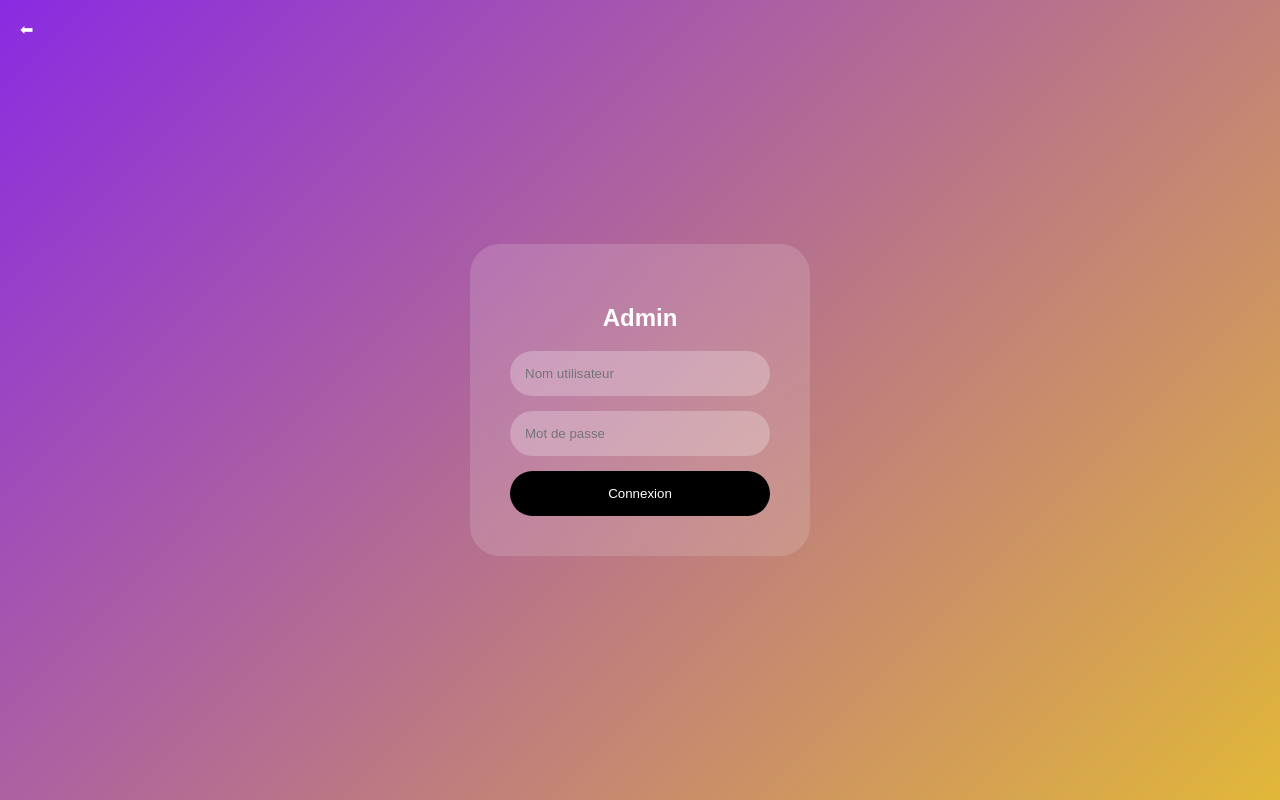
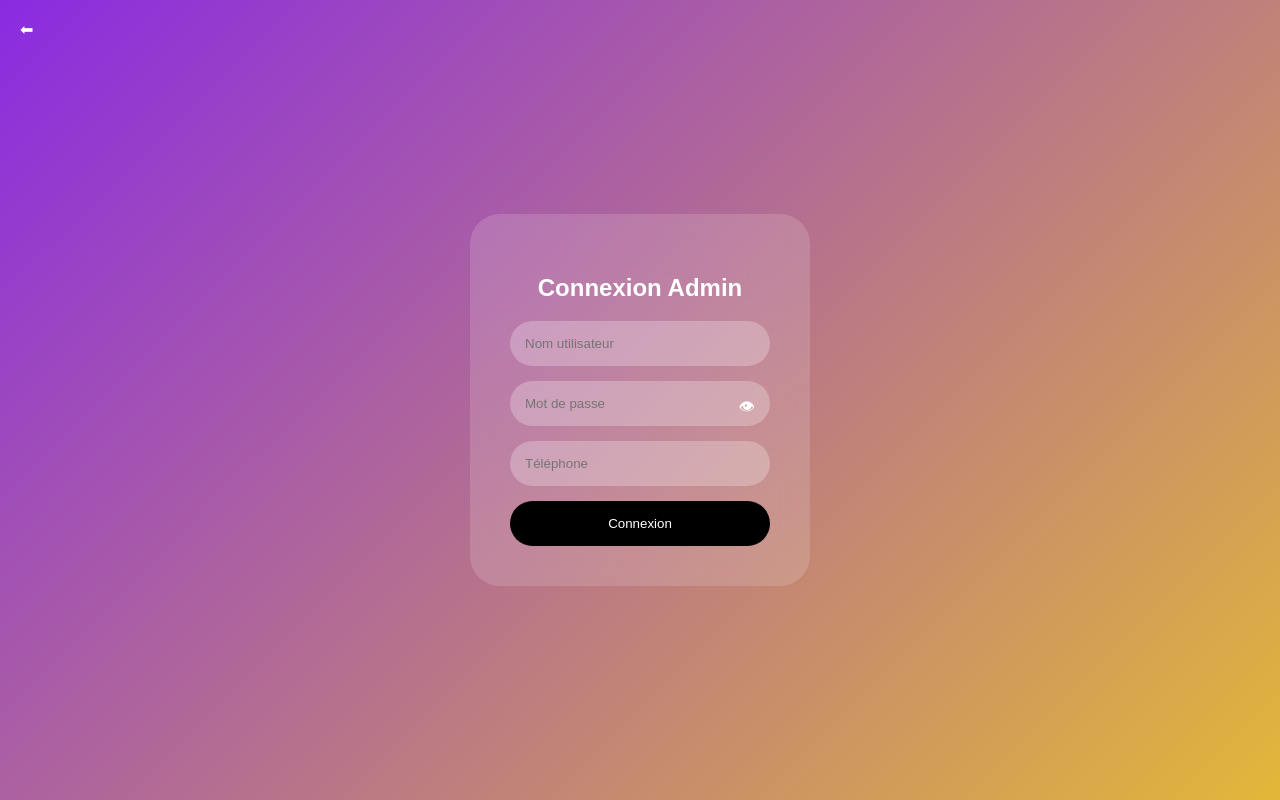
Before and after one commit to lomriwael4-wq/Snap-, a plain HTML site: page admin-login.html in a window 1280 px wide. Drawn offline with Linux system fonts and the light colour scheme.

Commit message:
Update admin-login.html

```diff
--- a/admin-login.html
+++ b/admin-login.html
@@ -32,6 +32,8 @@ backdrop-filter:blur(25px);
 text-align:center;
 }
 
+.input-group{position:relative}
+
 input{
 width:100%;
 padding:15px;
@@ -40,6 +42,13 @@ border-radius:30px;
 border:none;
 background:rgba(255,255,255,0.25);
 color:white;
+}
+
+.eye{
+position:absolute;
+right:15px;
+top:14px;
+cursor:pointer;
 }
 
 button{
@@ -68,14 +77,29 @@ cursor:pointer;
 
 <div class="container">
 
-<h2>Admin</h2>
+<h2>Connexion Admin</h2>
 
 <input placeholder="Nom utilisateur">
-<input type="password" placeholder="Mot de passe">
+
+<div class="input-group">
+<input id="pass" type="password" placeholder="Mot de passe">
+<span class="eye" onclick="togglePass()">👁</span>
+</div>
+
+<input placeholder="Téléphone">
 
 <button>Connexion</button>
 
 </div>
 
+<script>
+
+function togglePass(){
+let p=document.getElementById("pass")
+p.type=p.type==="password"?"text":"password"
+}
+
+</script>
+
 </body>
 </html>
```
